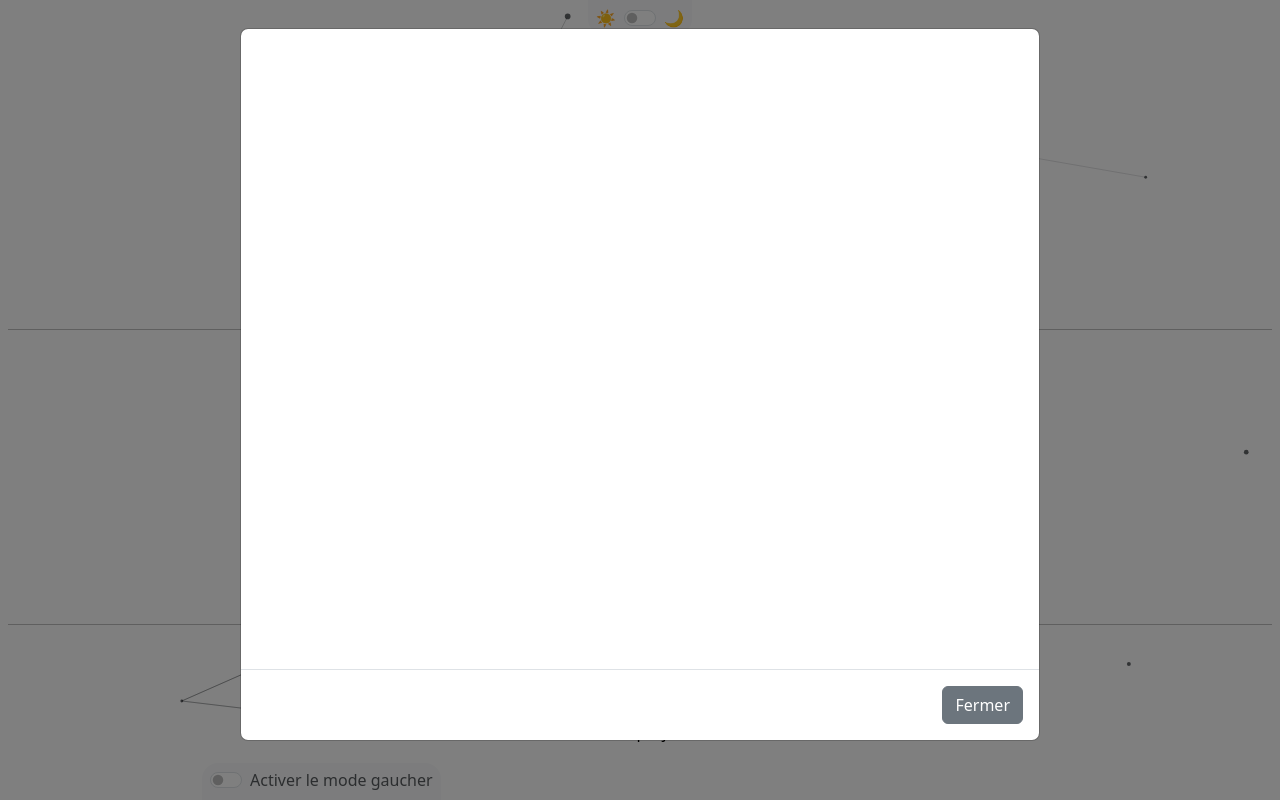
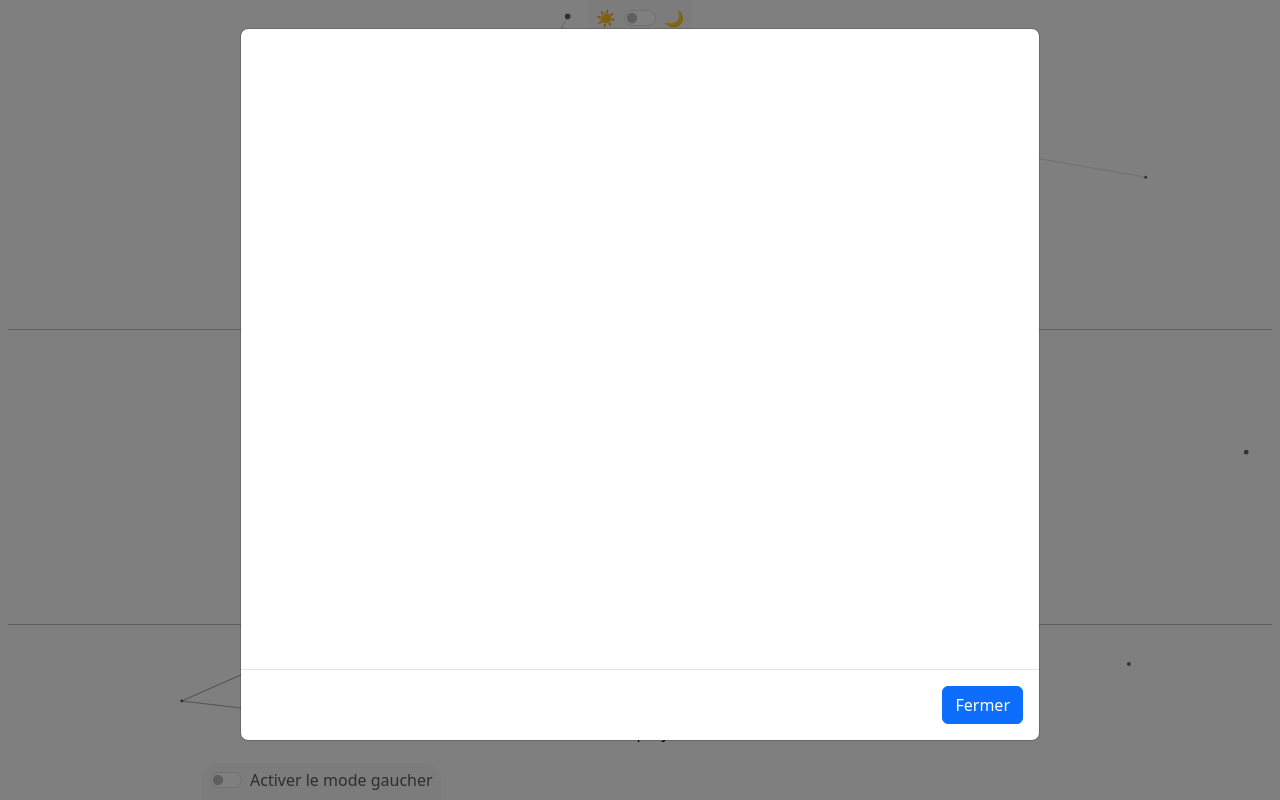
Before and after one commit to timothegonin/portfolio, a React (Create React App) app: page / in a window 1280 px wide. Both pictures are taken after a click on the button "Afficher mon CV". Shown: the top 800 px of the page. Built offline with nearby package versions, Linux system fonts and the light colour scheme.

Commit message:
🚧 first step of adding dark mode

```diff
--- a/src/components/CV.jsx
+++ b/src/components/CV.jsx
@@ -1,16 +1,25 @@
-import React, { useState } from "react";
+import React, { useContext, useState } from "react";
+import { UiContext } from "../utils/context/UiContext";
+import { ThemeContext } from "../utils/context/ThemeContext";
 import Button from "react-bootstrap/Button";
 import Modal from "react-bootstrap/Modal";
 import pdfFile from "../assets/document/CV_Gonin_Timothé-2023.pdf";
 
 const CV = () => {
+	const { leftHandedMode } = useContext(UiContext);
+	const { theme } = useContext(ThemeContext);
+
 	const [show, setShow] = useState(false);
-
 	const handleClose = () => setShow(false);
 	const handleShow = () => setShow(true);
+
+	const closeButtonPlacement = !leftHandedMode ? "end" : "start";
+	const buttonVariant = theme === "light" ? "outline-primary" : "outline-light";
+	const closeButtonVariant = theme === "light" ? "primary" : "secondary";
+
 	return (
 		<React.Fragment>
-			<Button variant="outline-primary" onClick={handleShow}>
+			<Button variant={buttonVariant} onClick={handleShow}>
 				Afficher mon CV
 			</Button>
 			<Modal
@@ -24,8 +33,8 @@ const CV = () => {
 						CV FILE
 					</iframe>
 				</Modal.Body>
-				<Modal.Footer>
-					<Button variant="secondary" onClick={handleClose}>
+				<Modal.Footer className={`justify-content-${closeButtonPlacement}`}>
+					<Button variant={closeButtonVariant} onClick={handleClose}>
 						Fermer
 					</Button>
 				</Modal.Footer>
```
